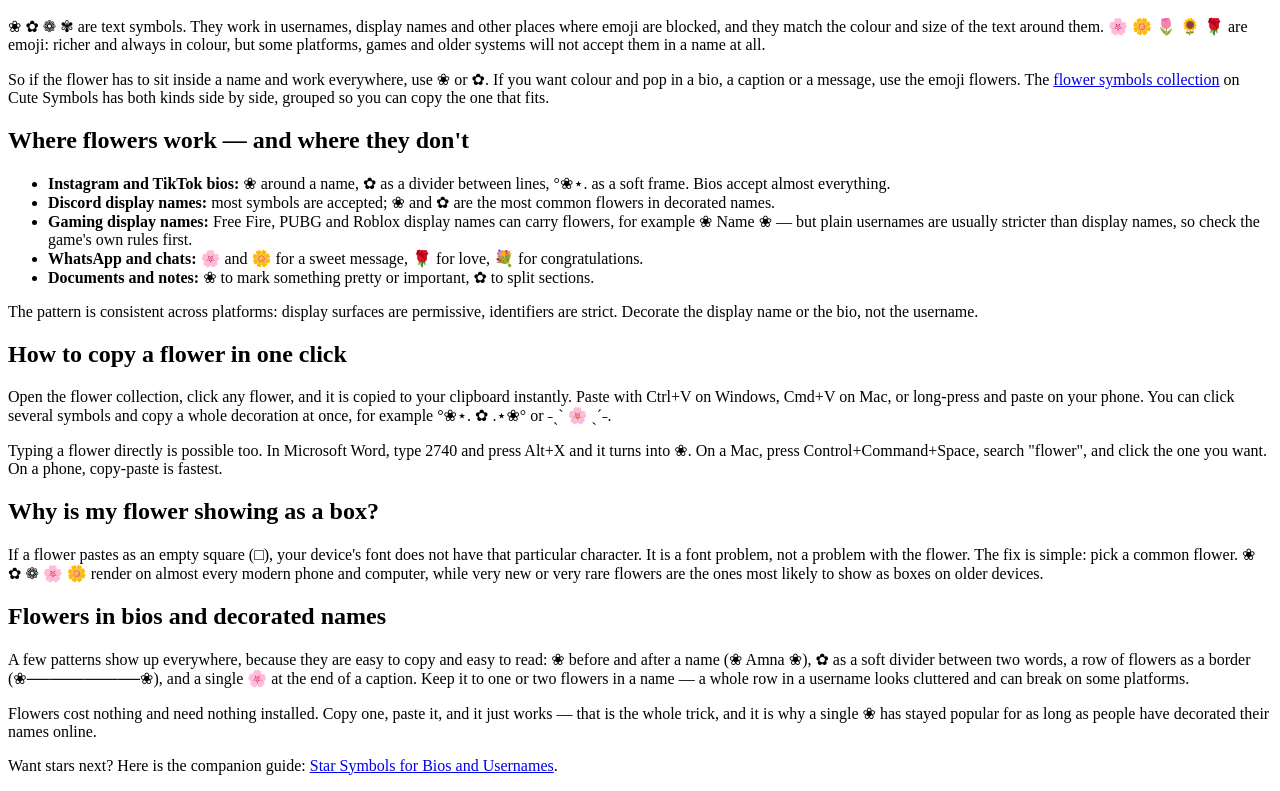
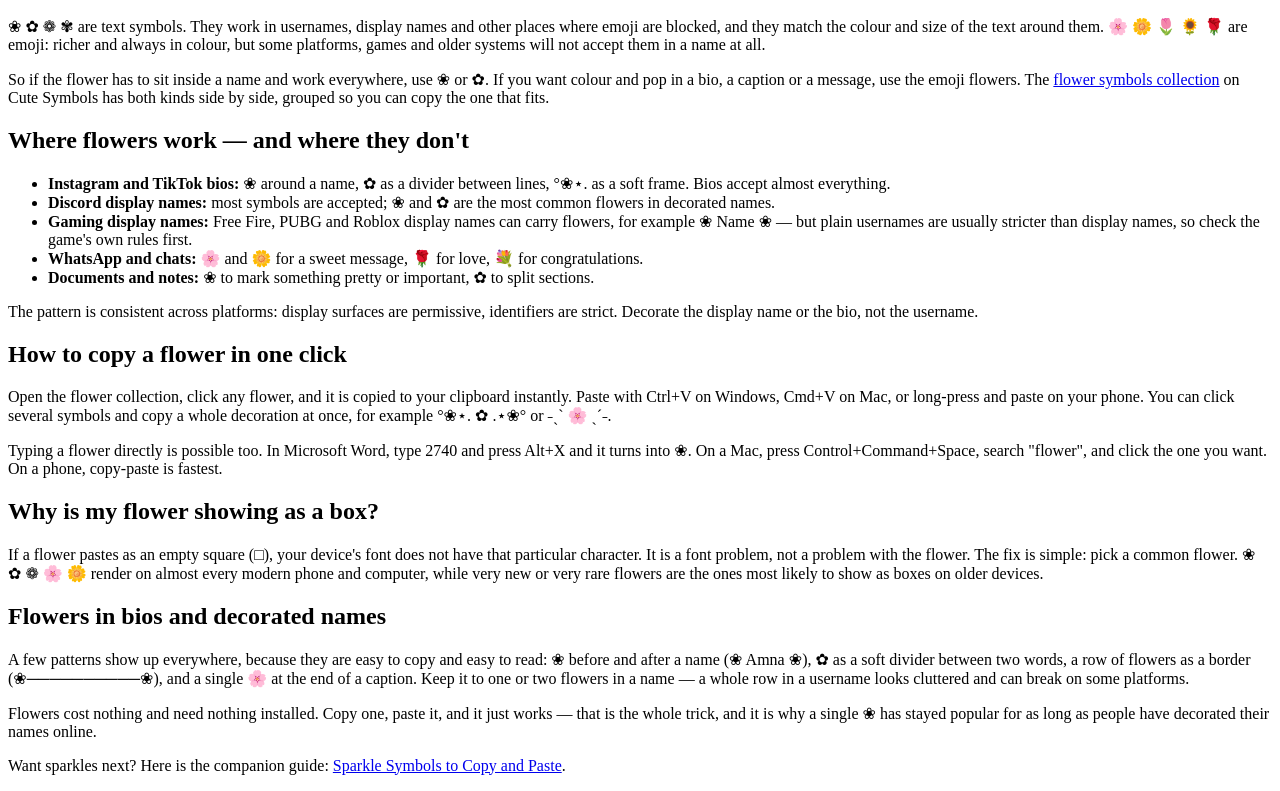
Before and after one commit to miraleshal8-arch/miraleshal8-arch.github.io, a plain HTML site: page index.html in a window 1280 px wide. Shown: the part 850-1641 px from the top of the page. Drawn offline with Linux system fonts and the light colour scheme.

Commit message:
Add files via upload

```diff
--- a/index.html
+++ b/index.html
@@ -120,10 +120,10 @@ username looks cluttered and can break on some platforms.</p>
 just works — that is the whole trick, and it is why a single ❀ has stayed
 popular for as long as people have decorated their names online.</p>
 
-<p>Want stars next? Here is the companion guide: <a
-href="https://helpful-quokka-c4b77f.netlify.app">Star Symbols for Bios and Usernames</a>.</p>
+<p>Want sparkles next? Here is the companion guide: <a
+href="https://miraleshal8-arch.bitbucket.io/">Sparkle Symbols to Copy and Paste</a>.</p>
 
-<!-- CLOUD-STACK LOOP LINK: this page links to Property 1 (Netlify, star symbols), closing the ring 1→2→3→1. Still to do AFTER this page is published on GitHub Pages: update Property 2's file so its loop link points to THIS page's URL (replacing its current link to Property 1), then re-deploy Property 2. This page already links to the money site (cutesymbols.io) and its /flowers/ collection above. -->
+<!-- CLOUD-STACK LOOP LINK: this page links to Property 4 (Bitbucket, sparkle symbols), continuing the ring 1→2→3→4→1. Property 4 links back to Property 1. This page already links to the money site (cutesymbols.io) and its /flowers/ collection above. -->
 
 </body>
 </html>
```
